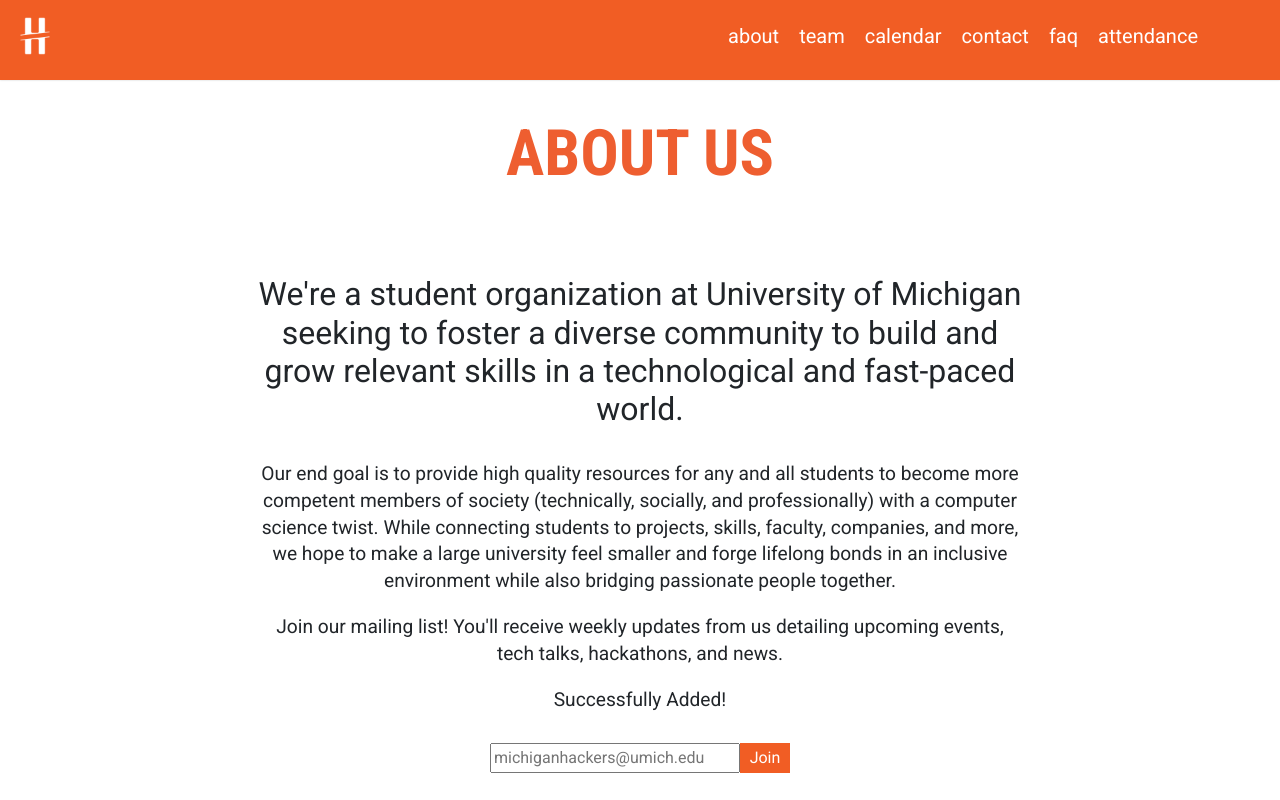
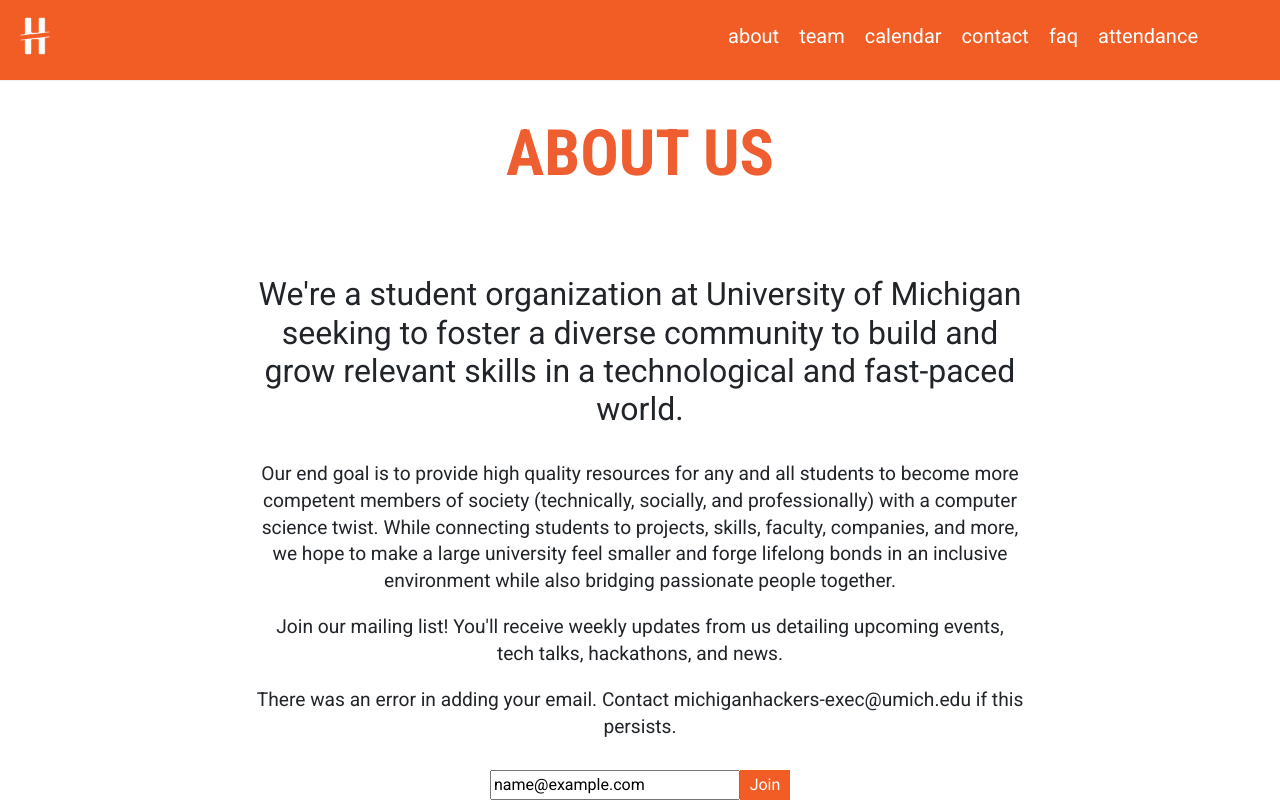
Before and after one commit to michiganhackers/mh-web-new, a React (Create React App) app: page /about in a window 1280 px wide. Both pictures are taken after typing "name@example.com" into the empty fields and a click on the input "Join". Shown: the top 800 px of the page. Built offline with nearby package versions, Linux system fonts and the light colour scheme; no server answers.

Commit message:
Added better error message

```diff
--- a/src/components/MailingList/MailingList.jsx
+++ b/src/components/MailingList/MailingList.jsx
@@ -25,10 +25,11 @@ const EmailSubmitButton = styled.input`
 class MailingList extends React.Component {
     constructor(props){
         super(props);
-        this.state =  {address: '', submitted: false};
+        this.state =  {address: '', submitted: false, error: null};
 
         this.handleChange = this.handleChange.bind(this);
         this.addEmailToList = this.addEmailToList.bind(this);
+        this.renderSuccessOrFailure = this.renderSuccessOrFailure.bind(this);
     }
 
     addEmailToList(e){
@@ -46,20 +47,31 @@ class MailingList extends React.Component {
             url: mh_backend + '/v1/email/add',
             data: JSON.stringify(payload)
           }).then(res => {
-
+                this.setState({
+                    error: null,
+                    submitted: true,
+                    address: "",
+                })
             })
             .catch(error => {
-                console.log(error);
+                this.setState({
+                    error,
+                });
             });
-
-        this.setState({
-            address: "",
-            submitted: true
-        })
     }
 
     handleChange(event) {
         this.setState({address: event.target.value});
+    }
+
+    renderSuccessOrFailure() {
+        if (this.state.error) {
+            return <StaticP> There was an error in adding your email. Contact michiganhackers-exec@umich.edu if this persists. </StaticP>
+        }
+        else if (this.state.submitted) {
+            return <StaticP> Successfully Added! </StaticP>;
+        }
+        return null;
     }
 
     render(){
@@ -68,7 +80,7 @@ class MailingList extends React.Component {
                 <StaticP>
                 Join our mailing list! You'll receive weekly updates from us detailing upcoming events, tech talks, hackathons, and news.
                 </StaticP>
-                {this.state.submitted ? <StaticP> Successfully Added! </StaticP> : null}
+                {this.renderSuccessOrFailure()}
                 <EmailInputBox type="email" value={this.state.address} onChange={this.handleChange} placeholder="michiganhackers@umich.edu"/>
                 <EmailSubmitButton type="submit" value="Join"/>
             </EmailForm>
```
